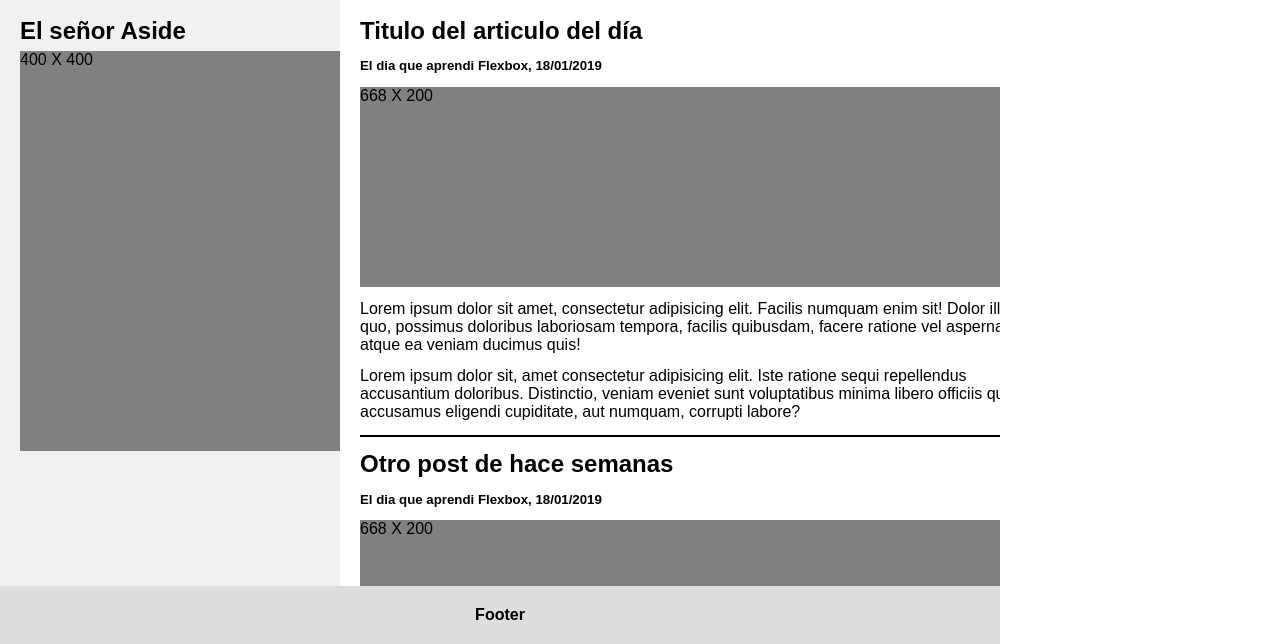
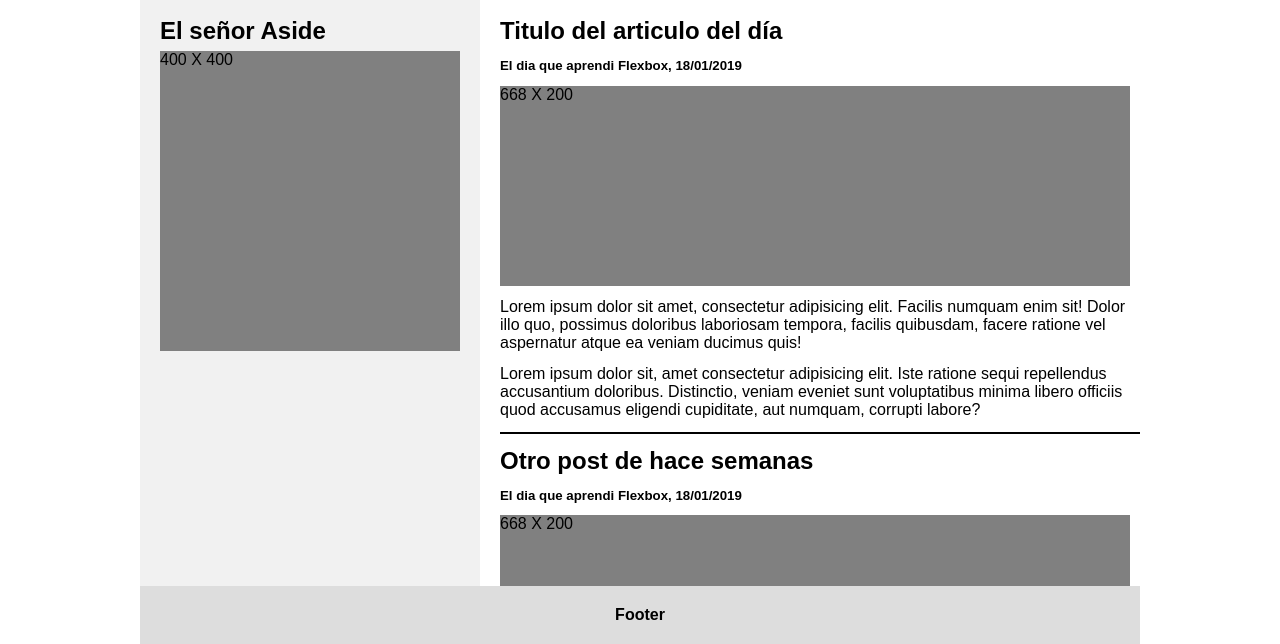
Before and after one commit to camilio77/practicaModeladoEnCaja, a plain HTML site: page index.html in a window 1280 px wide. Shown: the part 156-800 px from the top of the page. Drawn offline with Linux system fonts and the light colour scheme.

Commit message:
feat: :construction: solucion del ejercicio 7

```diff
--- a/CSS/style.css
+++ b/CSS/style.css
@@ -5,7 +5,11 @@
 }
 body{
     display: flex;
-    max-width: 1000px;
+    justify-content: center;
+}
+.supercontainer{
+    display: flex;
+    width: 1000px;
     height: 100vh;
     flex-direction: column;
 }
@@ -13,6 +17,7 @@ body{
     display: flex;
     flex-direction: column;
     overflow-y: scroll;
+    overflow-x: hidden;
 }
 header{
     display: flex;
@@ -54,6 +59,7 @@ menu{
 .contenido{
     width: 70%;
     padding: 2%;
+    padding-right: 0%;
     background: #ffffff;
 }
 .line{
@@ -68,20 +74,20 @@ p{
 }
 .img1{
     margin-top: 2%;
-    width: 668px;
+    width: 630px;
     height: 200px;
     background: gray;
 }
 .img2{
     margin-top: 2%;
-    width: 668px;
+    width: 630px;
     height: 200px;
     background: gray;
 }
 .img3{
     margin-top: 2%;
-    width: 400px;
-    height: 400px;
+    width: 300px;
+    height: 300px;
     background: gray;
 }
 footer{
--- a/index.html
+++ b/index.html
@@ -7,6 +7,7 @@
     <link rel="stylesheet" href="CSS/style.css">
 </head>
 <body>
+    <div class="supercontainer">
         <div class="container">
             <header>
                 <H1>Mi Página Flexbox</H1>
@@ -48,5 +49,6 @@
             </div>
         </div>
         <footer><strong>Footer</strong></footer>
+    </div>
 </body>
 </html>
```
Lines whose indentation alone changed are shown as unchanged.
